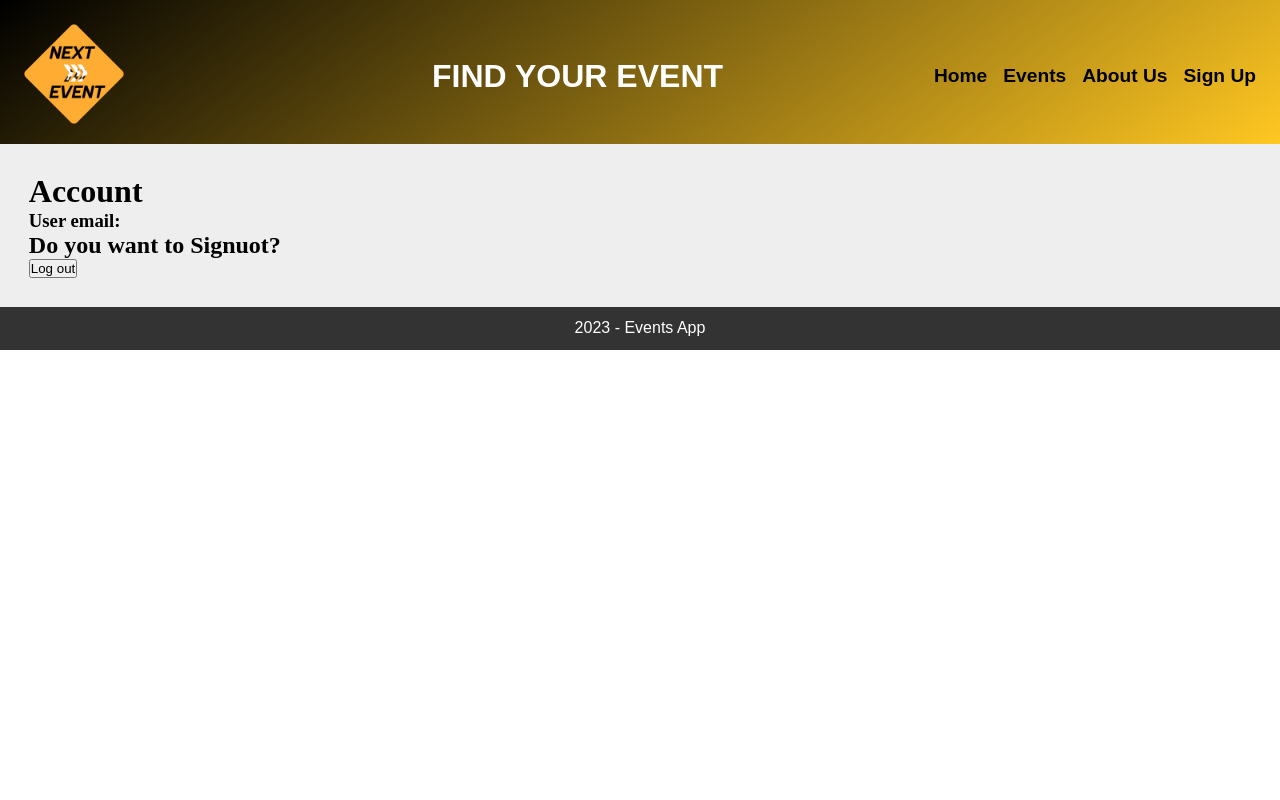
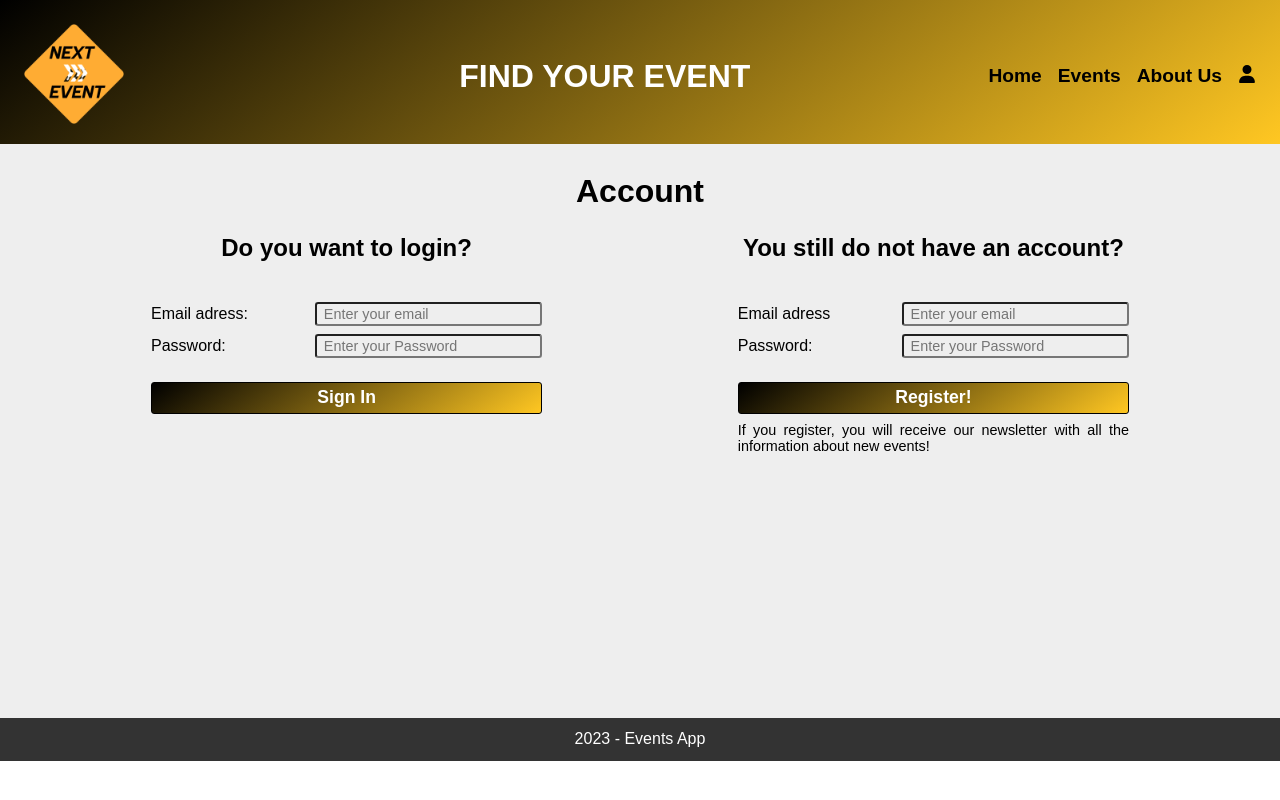
Before and after one commit to nicobonder/eventNext, a Next.js app: page /account in a window 1280 px wide. Built offline with nearby package versions, Linux system fonts and the light colour scheme; no server answers.

Commit message:
signin and signup is in account

```diff
--- a/context/AuthContext.js
+++ b/context/AuthContext.js
@@ -13,6 +13,20 @@ const UserContext = createContext();
 
 export const AuthContextProvider = ({ children }) => {
   const [user, setUser] = useState({});
+  const [authState, setAuthState] = useState({
+    token: "",
+   });
+
+   const setUserAuthInfo = ({ data }) => {
+    const token = localStorage.setItem("token", data.data);
+
+    setAuthState({
+     token,
+    });
+  };
+
+  const isUserAuthenticated = () => !!authState.token;
+
     const createUser = (email, password) => {
         return createUserWithEmailAndPassword(auth, email, password);
     }
@@ -43,9 +57,10 @@ export const AuthContextProvider = ({ children }) => {
         createUser, user,
        signIn,
        logout,
-        // getCurrentUser,
-        // authState,
-        // userStateListener,
+       authState,
+      setAuthState: (userAuthInfo) => setUserAuthInfo(userAuthInfo),
+      isUserAuthenticated,
+
       }}
     >
       {children}
--- a/pages/api/hello.js
+++ /dev/null
@@ -1,5 +0,0 @@
-// Next.js API route support: https://nextjs.org/docs/api-routes/introduction
-
-export default function handler(req, res) {
-  res.status(200).json({ name: 'John Doe' })
-}
--- a/src/components/account/Account.jsx
+++ b/src/components/account/Account.jsx
@@ -1,43 +1,60 @@
-import React from 'react'
-import { UserAuth } from '@/context/AuthContext'
-import { useRouter } from 'next/router';
+import React from "react";
+import { UserAuth } from "@/context/AuthContext";
+import { useRouter } from "next/router";
 
 import Swal from "sweetalert2";
+import SignIn from "../signin/SignIn";
+import Signup from "../signup/Signup";
 
 export default function Account() {
-    const {user, logout} = UserAuth();
+  const { user, logout } = UserAuth();
   const router = useRouter();
 
   const logoutMessage = () => {
-
     Swal.fire({
       title: "NEXT EVENT",
-          html:"We hope to see you soon.",
+      html: "We hope to see you soon.",
       footer: "<p>Yu are logout.</p>",
     });
   };
 
   const handleLogOut = async () => {
-      try{
-        await logout()
-        logoutMessage()
-        router.push('/')
-      } catch(error){
-        console.log(error.message)
+    try {
+      await logout();
+      logoutMessage();
+      router.push("/");
+    } catch (error) {
+      console.log(error.message);
     }
-    }
+  };
 
   return (
-    <div>
+    <div className="account_page">
       <h1>Account</h1>
-        <div>
-        <h3>User email: {user && user.email}</h3>
-
+      {user ? (
+        <>
+          <div className="registered_user">
+            <h2>User email: {user && user.email}</h2>
           </div>
           <div>
             <h2>Do you want to Signuot?</h2>
             <button onClick={handleLogOut}>Log out</button>
           </div>
+        </>
+      ) : (
+        <>
+          <div className="not_registered_user">
+            <div className="form_container">
+              <h2>Do you want to login?</h2>
+              <SignIn />
             </div>
-  )
+            <div className="form_container">
+              <h2>You still do not have an account?</h2>
+              <Signup />
+            </div>
+          </div>
+        </>
+      )}
+    </div>
+  );
 }
--- a/src/components/header/header.jsx
+++ b/src/components/header/header.jsx
@@ -28,7 +28,14 @@ export const Header = () => {
               <Link href="about-us">About Us</Link>
             </li>
             <li>
-              <Link href="/signup">Sign Up</Link>
+              <Link className="account_icon" href="/account">
+                <svg xmlns="http://www.w3.org/2000/svg" viewBox="0 0 448 512"
+                 style={{ height: 18, width: 18, color: 'black' }}>
+                  <path d="M224 256A128 128 0 1 0 224 0a128 128 0 1 0 0 256zm-45.7
+                   48C79.8 304 0 383.8 0 482.3C0 498.7 13.3 512 29.7 512H418.3c16.4
+                   0 29.7-13.3 29.7-29.7C448 383.8 368.2 304 269.7 304H178.3z"/>
+                </svg>
+              </Link>
             </li>
           </ul>
         </nav>
--- a/src/components/signin/SignIn.jsx
+++ b/src/components/signin/SignIn.jsx
@@ -1,4 +1,4 @@
-import React from "react";
+import React, { useEffect } from "react";
 //Importo UserAuth para tener las funciones de AuthContext
 import { UserAuth } from "@/context/AuthContext";
 import { useRouter } from "next/router";
@@ -14,7 +14,7 @@ export default function SignIn() {
 
   const router = useRouter();
 
-  const { signIn } = UserAuth();
+  const { signIn, isUserAuthenticated } = UserAuth();
 
   const userNotFound = () => {
     Swal.fire({
@@ -39,6 +39,14 @@ export default function SignIn() {
         footer: "<p>Please, try again.</p>",
     });
   };
+
+  // useEffect(() => {
+  //   // checks if the user is authenticated
+  //   !!isUserAuthenticated()
+  //   ? router.push("/signin")
+  //   : router.push("/");
+  // }, []);
+
 
   const handleSubmit = async (e) => {
     e.preventDefault();
@@ -66,24 +74,25 @@ export default function SignIn() {
   };
 
   return (
-    <div>
-      <h1>Sign In</h1>
+    <div className="signIn_wrap">
       <form className="signup_form" onSubmit={handleSubmit}>
-        <div>
-          <label className="label_form">Email adress</label>
+        <div className="input_wrap">
+          <label className="label_form">Email adress:</label>
           <input
             onChange={(e) => setEmail(e.target.value)}
             className="input_form"
             type="email"
+            placeholder="Enter your email"
           />
         </div>
 
-        <div>
-          <label className="label_form">Password</label>
+        <div className="input_wrap">
+          <label className="label_form">Password:</label>
           <input
             onChange={(e) => setPassword(e.target.value)}
             className="input_form"
             type="password"
+            placeholder="Enter your Password"
           />
         </div>
 
--- a/src/components/signup/Signup.jsx
+++ b/src/components/signup/Signup.jsx
@@ -84,32 +84,32 @@ export default function Signup() {
 
   return (
     <div className="signup_page">
-      <h1>Sign Up</h1>
 
       <form className="signup_form" onSubmit={handleSubmit}>
-        <div>
+        <div className="input_wrap">
           <label className="label_form">Email adress</label>
           <input
             onChange={(e) => setEmail(e.target.value)}
             className="input_form"
             type="email"
+            placeholder="Enter your email"
           />
         </div>
 
-        <div>
-          <label className="label_form">Password</label>
+        <div className="input_wrap">
+          <label className="label_form">Password:</label>
           <input
             onChange={(e) => setPassword(e.target.value)}
             className="input_form"
             type="password"
+            minLength="6"
+            placeholder="Enter your Password"
           />
         </div>
 
-        <button className="sign_btn">Sign Up</button>
+        <button className="sign_btn">Register!</button>
+        <p>If you register, you will receive our newsletter with all the information about new events!</p>
       </form>
-
-      <h2>Do you want to Signuot?</h2>
-      <button onClick={goToAccount}>Go to account</button>
     </div>
   );
 }
--- a/styles/general.sass
+++ b/styles/general.sass
@@ -24,6 +24,12 @@ header
                     color: white
                     cursor: pointer
                     font-size: 1.3rem
+                .account_icon
+                    &:hover
+                        fill: white
+                        cursor: pointer
+                        width: 19
+                        height: 19
     .page_title
         text-align: center
         text-transform: uppercase
@@ -88,7 +94,7 @@ main
             font-size: 1.4rem
             margin-bottom: 0.6rem
         li
-            padding-rigth: 0.2rem
+            padding-right: 0.2rem
             width: 30%
             .about_text
                 text-align: justify
@@ -214,3 +220,72 @@ main
                     color: white
                     background: black
                     cursor: pointer
+
+.account_page
+    font-family: 'Nunito', sans-serif
+    min-height: 64.5vh
+    width: 100%
+    display: flex
+    flex-direction: column
+    align-items: center
+    flex-grow: 1
+    h1
+        margin-bottom:1.5rem
+        font-size: 2rem
+        font-weight: 600
+        text-align: center
+    h2
+        font-size: 1.5rem
+        margin-bottom: 2.5rem
+        text-align: center
+    .registered_user
+        display: flex
+    .not_registered_user
+        display: flex
+        width: 80%
+        justify-content: space-between
+        .form_container
+            width: 40%
+.signIn_wrap, .signup_page
+    width: 100%
+    h3
+        margin-bottom: 0.8rem
+    .signup_form
+        .input_wrap
+            display: flex
+            width: 100%
+            height: 1.5rem
+            align-items: center
+            margin-bottom: 0.5rem
+            label
+                width: 40%
+                margin-right: 0.5rem
+            input
+                width: 58%
+                height: 1.5rem
+                padding-left: 0.2rem
+                font-size: 0.9rem
+                background: transparent
+                border-radius: 0.2rem
+                &::placeholder
+                    padding-left: 0.2rem
+                    font-size: 0.9rem
+        .sign_btn
+            width: 100%
+            height: 2rem
+            margin-top: 1rem
+            background: linear-gradient(144deg, #000, #FFC722)
+            border: 1px solid black
+            font-weight: 600
+            font-size: 1.1rem
+            border-radius: 3px
+            transition: 0.3s all
+            color: white
+            &:hover
+                color: white
+                background: black
+                cursor: pointer
+        p
+            margin-top: 0.5rem
+            font-size: 0.9rem
+            text-align: justify
```
Lines whose indentation alone changed are shown as unchanged.
